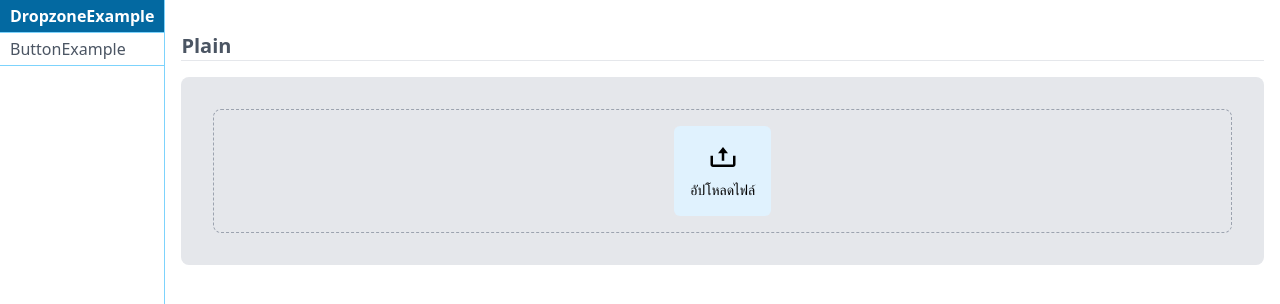
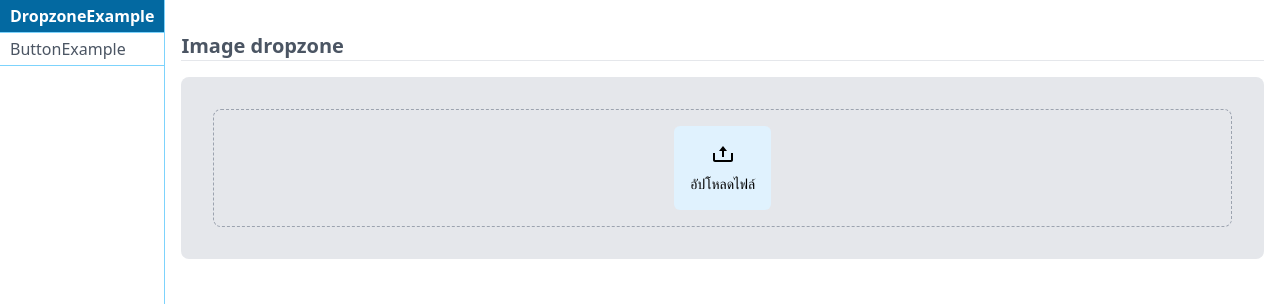
Before and after one commit to bluenex/react-collection, a React (Vite) app: page / in a window 1280 px wide. Shown: the top 304 px of the page. Built offline with nearby package versions, Linux system fonts and the light colour scheme.

Commit message:
feat: done Image dropzone

```diff
--- a/package.json
+++ b/package.json
@@ -11,6 +11,7 @@
   "dependencies": {
     "react": "^18.2.0",
     "react-dom": "^18.2.0",
+    "react-dropzone": "^14.2.2",
     "react-icons": "^4.4.0"
   },
   "devDependencies": {
--- a/src/components/Dropzone/index.tsx
+++ b/src/components/Dropzone/index.tsx
@@ -1,14 +1,77 @@
-import { BiUpload } from 'react-icons/bi';
+import { useMemo } from 'react';
+import { DropzoneState } from 'react-dropzone';
+import { BiUpload, BiX } from 'react-icons/bi';
+import { twMerge } from 'tailwind-merge';
 
-const Dropzone = () => {
+/**
+ * @see https://react-dropzone.js.org/
+ */
+
+interface DropzoneProps {
+  dropzoneState: DropzoneState;
+  selectedFilesWithPreview: (File & { preview: string })[];
+  onRemoveFile: (index: number) => void;
+}
+
+const Dropzone = ({
+  dropzoneState,
+  selectedFilesWithPreview,
+  onRemoveFile,
+}: DropzoneProps) => {
+  const { getRootProps, getInputProps, isDragAccept, isDragReject, open } =
+    dropzoneState;
+
+  const containerClassName = twMerge(
+    // required by react-dropzone
+    'dropzone',
+    'w-full bg-gray-200 rounded-lg p-8',
+    isDragAccept ? 'bg-green-200' : '',
+    isDragReject ? 'bg-red-200' : ''
+  );
+
   return (
-    <div className="w-full bg-gray-200 rounded-lg p-8">
-      <div className="w-full border border-dashed border-gray-400 rounded-lg flex justify-center items-center p-4">
-        <button className="bg-sky-100 rounded-md p-4 flex flex-col justify-center items-center gap-2 hover:bg-sky-300">
-          <BiUpload className="text-3xl" />
-          <span className="text-sm">อัปโหลดไฟล์</span>
-        </button>
-      </div>
+    <div className="flex flex-col gap-6">
+      <section
+        {...getRootProps({
+          className: containerClassName,
+        })}
+      >
+        <input {...getInputProps()} />
+
+        <div className="w-full border border-dashed border-gray-400 rounded-lg flex justify-center items-center p-4">
+          {isDragReject ? (
+            <span className="py-10">ไม่รองรับไฟล์นามสกุลนี้</span>
+          ) : (
+            <button
+              className="bg-sky-100 rounded-md p-4 flex flex-col justify-center items-center gap-2 hover:bg-sky-300"
+              onClick={open}
+            >
+              <BiUpload className="text-2xl" />
+              <span className="text-sm">อัปโหลดไฟล์</span>
+            </button>
+          )}
+        </div>
+      </section>
+
+      {selectedFilesWithPreview?.length > 0 && (
+        <section>
+          <h3 className="mb-2">ภาพที่อัพโหลด</h3>
+          <div className="flex flex-wrap gap-2 w-full">
+            {selectedFilesWithPreview.map((file, ind) => (
+              <div className="flex items-center justify-center relative">
+                <button
+                  className="absolute -top-3 -right-3 bg-gray-200 bg-opacity-60 rounded-full p-1 hover:opacity-80 active:scale-95"
+                  onClick={() => onRemoveFile(ind)}
+                >
+                  <BiX className="text-2xl text-red-500" />
+                </button>
+
+                <img className="h-28 object-contain" src={file.preview} />
+              </div>
+            ))}
+          </div>
+        </section>
+      )}
     </div>
   );
 };
--- a/src/examples/DropzoneExample.tsx
+++ b/src/examples/DropzoneExample.tsx
@@ -1,12 +1,46 @@
+import { useEffect, useState } from 'react';
+import { useDropzone } from 'react-dropzone';
 import Dropzone from '../components/Dropzone';
 import ExampleWithTitle from '../components/ExampleWithTitle';
 
 const DropzoneExample = () => {
+  const [files, setFiles] = useState<(File & { preview: string })[]>([]);
+
+  const dropzoneState = useDropzone({
+    accept: {
+      'image/png': ['.png'],
+      'image/jpg': ['.jpeg', '.jpg'],
+    },
+    maxFiles: 6,
+    onDrop: (acceptedFiles) => {
+      setFiles((previousFiles) => [
+        ...previousFiles,
+        ...acceptedFiles.map((file) =>
+          Object.assign(file, {
+            preview: URL.createObjectURL(file),
+          })
+        ),
+      ]);
+    },
+    noClick: true,
+  });
+
+  // clean up memory
+  useEffect(() => {
+    return () => files.forEach((file) => URL.revokeObjectURL(file.preview));
+  }, []);
+
   return (
     <div className="flex flex-col w-full">
-      <ExampleWithTitle title="Plain">
+      <ExampleWithTitle title="Image dropzone">
         <div className="w-full">
-          <Dropzone />
+          <Dropzone
+            dropzoneState={dropzoneState}
+            selectedFilesWithPreview={files}
+            onRemoveFile={(removedIndex) => {
+              setFiles((p) => p.filter((_, ind) => ind !== removedIndex));
+            }}
+          />
         </div>
       </ExampleWithTitle>
     </div>
```
Also changed, not shown: 1 other file (tests, documents, lock files or other folders).
